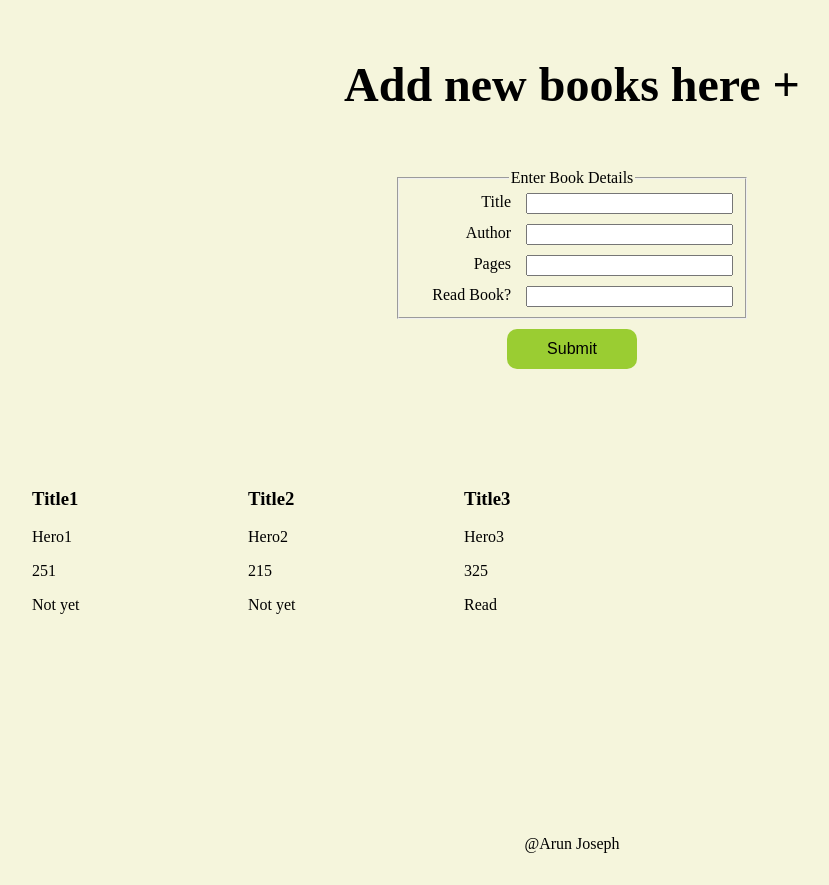
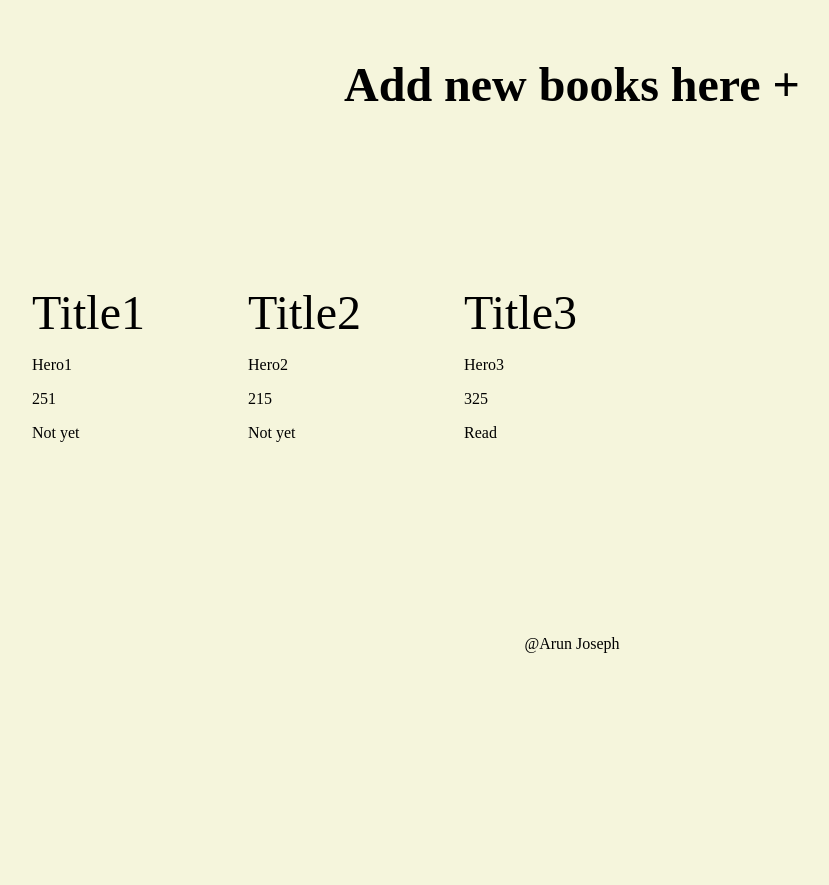
Before and after one commit to arunjoseph001/library, a plain HTML site: page index.html in a window 1280 px wide. Shown: the whole page, without its empty margins (68-897 px from the left). After the commit the page ends 800 px from the top, so only its background shows below. Drawn offline with Linux system fonts and the light colour scheme.

Commit message:
Updated all the project files

```diff
--- a/script.js
+++ b/script.js
@@ -12,43 +12,48 @@ const form = document.querySelector("#popupform");
 
 function printBooks() {
   books.forEach((myBook) => {
-    console.log("The myBook is"+ myBook);
+    // console.log("The myBook is"+ myBook);
     printBook(myBook);
   });
 }
 printBooks();
 
 function printBook(book) {
-  console.log("The book is "+ book);
+  // console.log("The book is "+ book);
   // console.log(`${book[title]} is written by ${book[author]} and has ${book[pages]} and reading status is ${book[read]}`);
   let myDiv = document.createElement("div");
   myDiv.classList.add("book");
-  let newBook =
-    "<h3>" +
-    book.title +
-    "</h3><p>" +
-    book.author +
-    "</p><p>" +
-    book.pages +
-    "</p><p>" +
-    book.read +
-    "</p>";
+  // let newBook =
+  //   "<h3>" +
+  //   book.title +
+  //   "</h3><p>" +
+  //   book.author +
+  //   "</p><p>" +
+  //   book.pages +
+  //   "</p><p>" +
+  //   book.read +
+  //   "</p>";
+  let newBook = "";
+  for (let key in book) {
+    // console.log(`${key}: ${book[key]}`);
+    newBook = newBook + `<p>${book[key]}</p>`;
+  }
   myDiv.innerHTML = newBook;
-  console.log("The newBook is " + newBook);
-  console.log("The myDiv is " + myDiv);
+  // console.log("The newBook is " + newBook);
+  // console.log("The myDiv is " + myDiv);
   document.querySelector(".container").appendChild(myDiv);
-  // document.querySelector('.container').appendChild(document.createElement("div"))
-  // for (let key in book) {
-  //   console.log(`${key}: ${book[key]}`);
-  // }
 }
 function formSubmit(e) {
   e.preventDefault();
   const data = new FormData(e.target);
   const bookForm = Object.fromEntries(data.entries());
   //   console.log(bookForm);
+  document.querySelector(".bookForm").style.display = "none";
   books.push(bookForm);
   printBook(bookForm);
 }
 
 form.addEventListener("submit", formSubmit);
+span.addEventListener("click", () => {
+  document.querySelector(".bookForm").style.display = "block";
+});
--- a/style.css
+++ b/style.css
@@ -13,28 +13,33 @@ header {
   text-align: center;
   padding: 25px;
 }
-label{
+h1 > span {
+  cursor: pointer;
+}
+label {
   display: block;
   text-align: right;
 }
-/* .bookForm {
+.bookForm {
+  display: none;
   position: relative;
   text-align: center;
   width: 100%;
-} */
-/* #popupform {
-  display: none;
+}
+#popupform {
+  /* display: none; */
   position: fixed;
   left: 45%;
   top: 5%;
   transform: translate(-50%, 5%);
   border: 3px solid #999999;
   z-index: 9;
-} */
-form{
+  background-color: tomato;
+}
+form {
   text-align: center;
 }
-fieldset{
+fieldset {
   display: grid;
   grid-template-columns: 100px 1fr;
   /* grid-template-rows: repeat(5, 60px); */
@@ -43,7 +48,7 @@ fieldset{
   row-gap: 10px;
   column-gap: 15px;
 }
-#button{
+#button {
   width: 130px;
   height: 40px;
   margin-top: 10px;
@@ -60,6 +65,10 @@ fieldset{
 .book {
   height: 250px;
 }
+.book > p:first-child {
+  font-size: 3rem;
+  margin: 16px 0;
+}
 
 footer {
   height: 50px;
```
Lines whose indentation alone changed are shown as unchanged.
